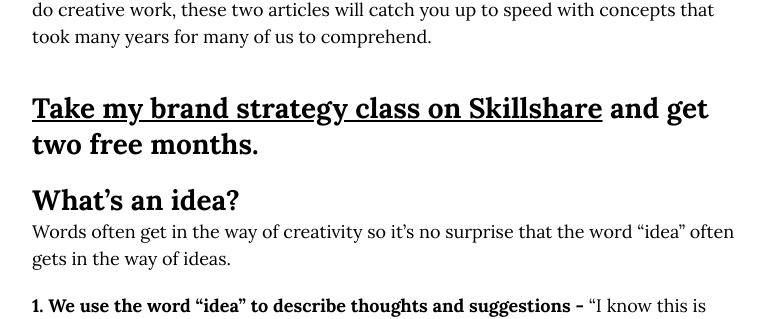
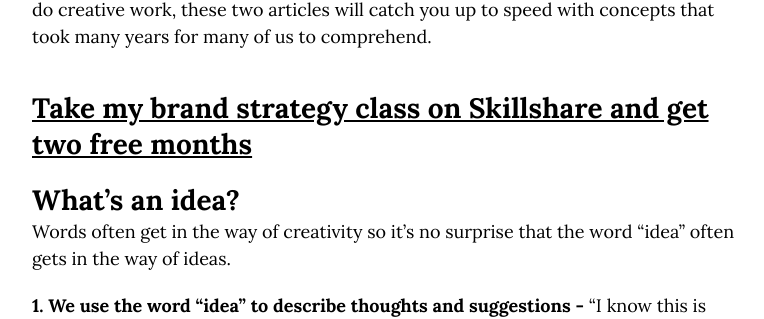
Before and after one commit to markhpollard/markhpollard.github.io, a Jekyll site: the page built from _posts/2018-09-27-how-to-explain-an-idea-a-mega-post.markdown, in a window 1280 px wide and 900 px high, scrolled down 784 px. Shown: the part 170-489 px from the top of the window, without its empty margins (254-1018 px from the left). Built offline with Jekyll 4.4.1, drawn with Linux system fonts in a browser that asks for light colours; nearby versions of some CDN libraries.

```diff
--- a/_posts/2018-09-27-how-to-explain-an-idea-a-mega-post.markdown
+++ b/_posts/2018-09-27-how-to-explain-an-idea-a-mega-post.markdown
@@ -41,7 +41,7 @@ If you do creative work or have a creative soul, then ideas are your oxygen. Thi
 
 This article goes great with [How to do account planning - a simple approach](/how-to-do-account-planning-a-simple-approach/). If you do creative work, these two articles will catch you up to speed with concepts that took many years for many of us to comprehend.
 
-## [Take my brand strategy class on Skillshare](http://skl.sh/markpollard) and get two free months.
+## [Take my brand strategy class on Skillshare and get two free months](http://skl.sh/markpollard)
 
 ## What’s an idea?
 
```
